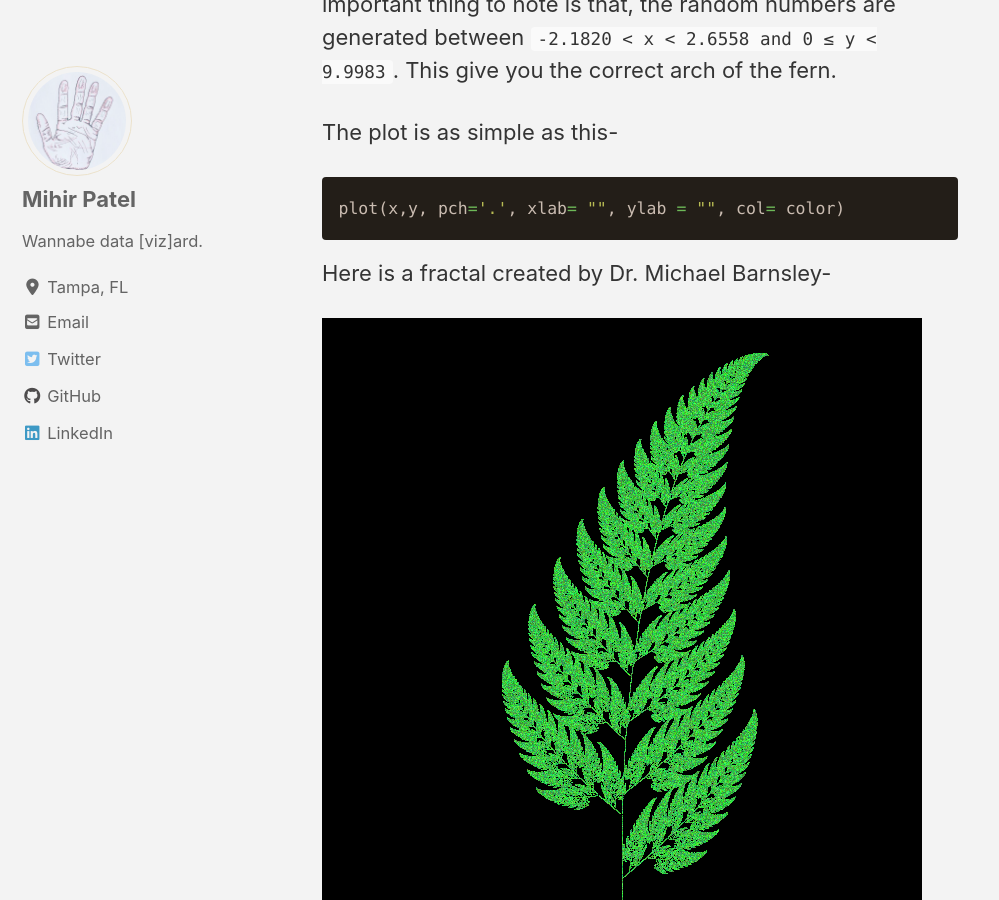
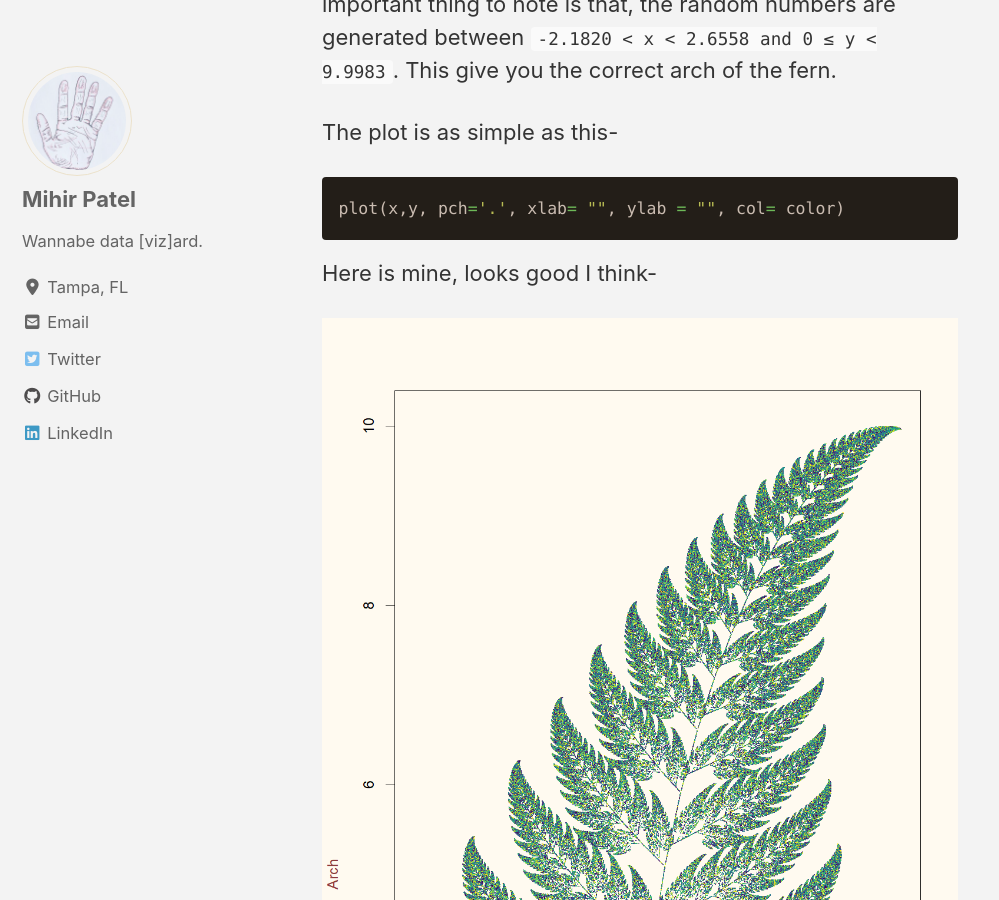
Before and after one commit to mihirp161/mihirp161.github.io, a Jekyll site: the page built from _posts/2020-01-27-barnsleysFern.md, in a window 1280 px wide and 900 px high, scrolled down 3151 px. Shown: the whole window, without its empty margins (0-999 px from the left). Built offline with Jekyll 4.4.1, drawn with Linux system fonts in a browser that asks for light colours; cached includes are drawn as plain includes; nearby versions of some CDN libraries.

Commit message:
Update 2020-01-27-barnsleysFern.md

````diff
--- a/_posts/2020-01-27-barnsleysFern.md
+++ b/_posts/2020-01-27-barnsleysFern.md
@@ -76,10 +76,6 @@ The plot is as simple as this-
 plot(x,y, pch='.', xlab= "", ylab = "", col= color)
 ```
 
-Here is a fractal created by Dr. Michael Barnsley-
-
-   <img src="{{ site.url }}{{ site.baseurl }}/images/barnsley/barn_original.png" alt="">
-
 Here is mine, looks good I think-
 
    <img src="{{ site.url }}{{ site.baseurl }}/images/barnsley/fern.png" alt="">
````
